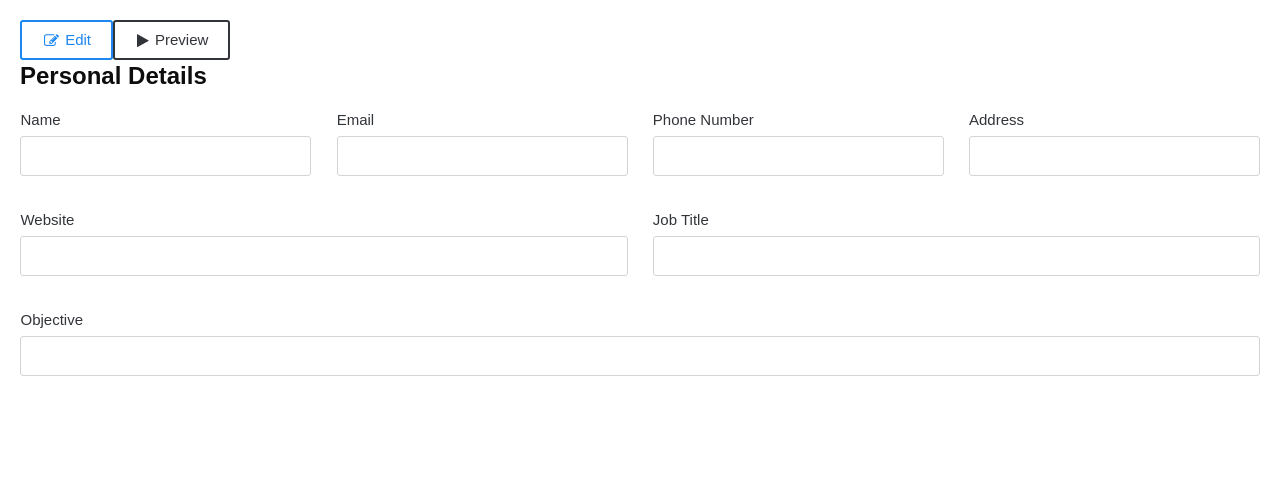
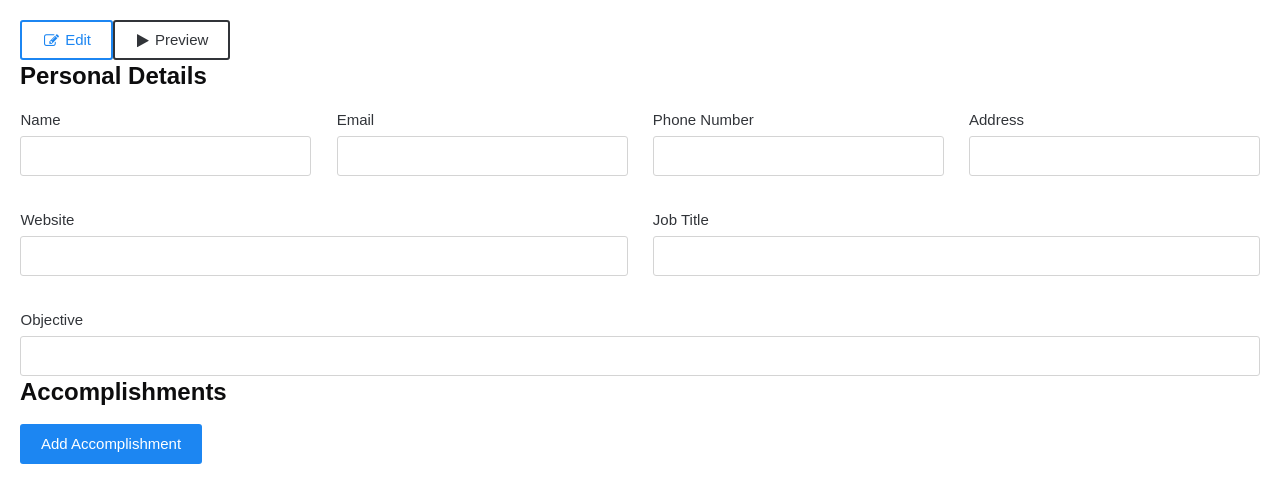
Before and after one commit to chenshuiluke/jresume-web, an Angular app: page /editor in a window 1280 px wide. Shown: the top 502 px of the page. Built offline with nearby package versions, Linux system fonts and the light colour scheme.

Commit message:
Added accomplishments section

```diff
--- /dev/null
+++ b/src/app/accomplishments-editor/accomplishments-editor.component.html
@@ -0,0 +1,16 @@
+<h3 class="title">Accomplishments</h3>
+<div>
+  <div class="row gutter" *ngFor="let accomplishment of resume.accomplishments; let i = index; trackBy:customTrackBy">
+      <div class="col col-11">
+          <div class="form-item">
+              <input type="text" [ngModel]="resume.accomplishments[i]" (ngModelChange)="resume.accomplishments[i] = $event">
+          </div>
+      </div>
+      <div class="col col-1">
+          <button class="button secondary inverted" (click)="resume.accomplishments.pop(resume.accomplishments[i])"><i class="fa fa-trash-o"></i></button>
+      </div>
+  </div>
+
+
+</div>
+<button class="button" (click)="addAccomplishment()">Add Accomplishment</button>
--- /dev/null
+++ b/src/app/accomplishments-editor/accomplishments-editor.component.ts
@@ -0,0 +1,29 @@
+import { Component, OnInit, Inject } from '@angular/core';
+import { Resume } from '../models/resume.model';
+
+@Component({
+  selector: 'accomplishments-editor',
+  templateUrl: './accomplishments-editor.component.html',
+  styleUrls: ['./accomplishments-editor.component.css']
+})
+export class AccomplishmentsEditorComponent implements OnInit {
+
+  constructor(@Inject(Resume) private resume:Resume) { }
+
+  ngOnInit() {
+  }
+
+  addAccomplishment(){
+    if(!this.resume.accomplishments){
+      this.resume.accomplishments = [""];
+    }
+    else{
+      this.resume.accomplishments.push("");
+    }
+  }
+
+  customTrackBy(index: number, obj: any): any {
+    return index;
+  }
+
+}
--- a/src/app/app.module.ts
+++ b/src/app/app.module.ts
@@ -9,6 +9,7 @@ import { shared } from './shared.provider';
 import { PersonEditorComponent } from './person-editor/person-editor.component';
 import { FormsModule, ReactiveFormsModule } from '@angular/forms';
 import { HttpModule } from '@angular/http';
+import { AccomplishmentsEditorComponent } from './accomplishments-editor/accomplishments-editor.component';
 const routes:Routes = [
   {
     path: '', redirectTo:'/editor', pathMatch:'full'
@@ -26,7 +27,8 @@ const routes:Routes = [
     AppComponent,
     ResumePreviewComponent,
     ResumeEditorComponent,
-    PersonEditorComponent
+    PersonEditorComponent,
+    AccomplishmentsEditorComponent
   ],
   imports: [
     BrowserModule,
--- a/src/app/models/resume.model.ts
+++ b/src/app/models/resume.model.ts
@@ -2,7 +2,7 @@ import { Person } from './person.model';
 
 export class Resume{
     person:Person = new Person();
-
+    accomplishments:string[];
     constructor(){
 
     }
--- a/src/app/resume-editor/resume-editor.component.html
+++ b/src/app/resume-editor/resume-editor.component.html
@@ -1,3 +1,4 @@
 <form method="post" action="" class="form">
   <person-editor></person-editor>
+  <accomplishments-editor></accomplishments-editor>
 </form>
```
Also changed, not shown: src/app/accomplishments-editor/accomplishments-editor.component.css (added), 1 other file (tests, documents, lock files or other folders).
